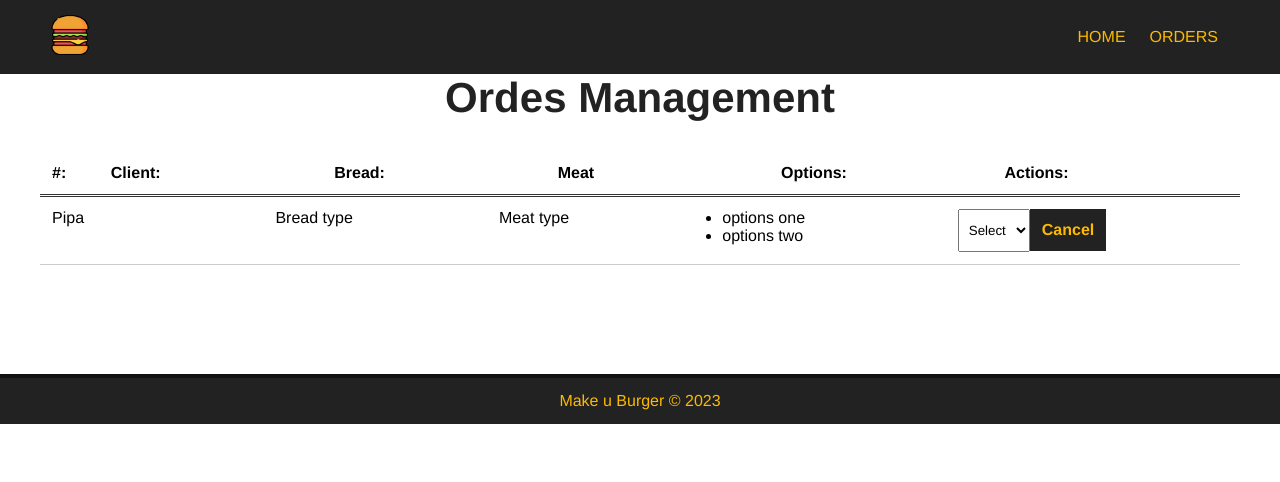
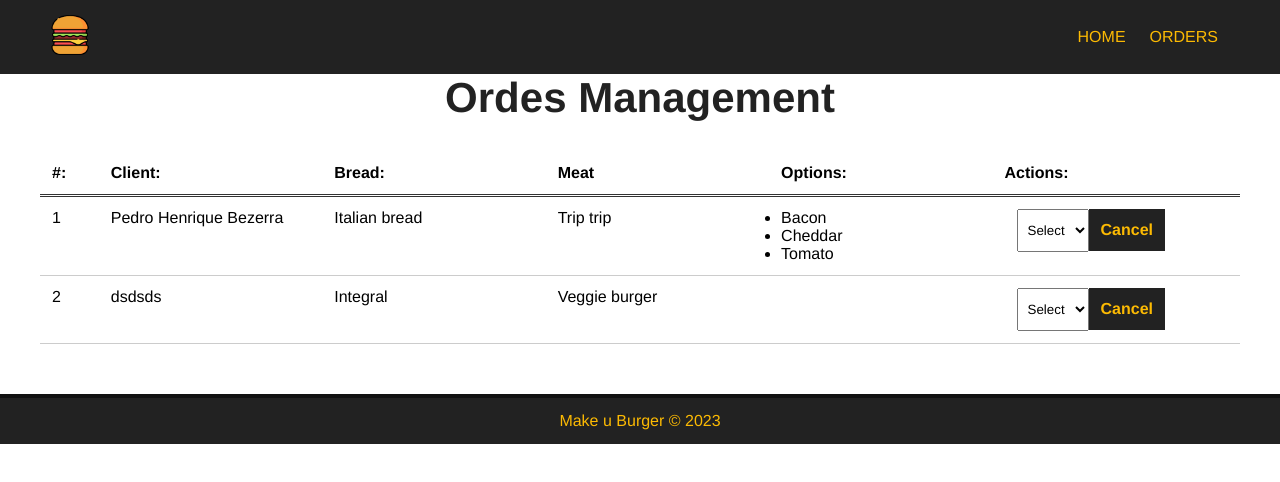
Before and after one commit to BezerraPedrinho/MakeYourBurguer, a Vue app: page /orders in a window 1280 px wide. Shown: the top 482 px of the page. Built offline with nearby package versions, Linux system fonts and the light colour scheme; data requests are answered from the project's data file.

Commit message:
add data in dashboard table

```diff
--- a/db/db.json
+++ b/db/db.json
@@ -79,88 +79,24 @@
   ],
   "burgers": [
     {
-      "nome": "wd",
-      "bread": "3 cheeses",
-      "meat": "Rump steak",
+      "name": "Pedro Henrique Bezerra",
+      "bread": "Italian bread",
+      "meat": "Trip trip",
       "optionsdata": [
-        "Bacon"
+        "Bacon",
+        "Cheddar",
+        "Tomato"
       ],
       "stats": "Requested",
       "id": 1
     },
     {
-      "nome": "Pedro Henrique Bezerra",
-      "bread": "Italian bread",
-      "meat": "Rump steak",
-      "optionsdata": [
-        "Bacon",
-        "Cheddar"
-      ],
+      "name": "dsdsds",
+      "bread": "Integral",
+      "meat": "Veggie burger",
+      "optionsdata": [],
       "stats": "Requested",
       "id": 2
-    },
-    {
-      "nome": "dsdssd",
-      "bread": "3 cheeses",
-      "meat": "Rump steak",
-      "optionsdata": [
-        "Bacon",
-        "Cheddar"
-      ],
-      "stats": "Requested",
-      "id": 3
-    },
-    {
-      "nome": null,
-      "bread": null,
-      "meat": null,
-      "optionsdata": [],
-      "stats": "Requested",
-      "id": 4
-    },
-    {
-      "nome": null,
-      "bread": "3 cheeses",
-      "meat": "Rump steak",
-      "optionsdata": [],
-      "stats": "Requested",
-      "id": 5
-    },
-    {
-      "nome": "",
-      "bread": "",
-      "meat": "",
-      "optionsdata": [],
-      "stats": "Requested",
-      "id": 6
-    },
-    {
-      "nome": "Pedro Henrique Bezerra",
-      "bread": "Italian bread",
-      "meat": "Trip trip",
-      "optionsdata": [
-        "Bacon"
-      ],
-      "stats": "Requested",
-      "id": 7
-    },
-    {
-      "nome": "werg",
-      "bread": "3 cheeses",
-      "meat": "meat",
-      "optionsdata": [
-        "Bacon"
-      ],
-      "stats": "Requested",
-      "id": 8
-    },
-    {
-      "nome": null,
-      "bread": null,
-      "meat": null,
-      "optionsdata": [],
-      "stats": "Requested",
-      "id": 9
     }
   ]
 }
--- a/src/components/BurgerForm.vue
+++ b/src/components/BurgerForm.vue
@@ -115,7 +115,7 @@
         (option) => this.options[option]
       );
       const data = {
-        nome: this.name,
+        name: this.name,
         bread: this.bread,
         meat: this.meat,
         optionsdata: selectedOptions,
--- a/src/components/Dashboad.vue
+++ b/src/components/Dashboard.vue
@@ -11,14 +11,16 @@
       </div>
     </div>
     <div class="burger-table-rows">
-      <div class="burger-table-row">
-        <div>Pipa</div>
-        <div>Bread type</div>
-        <div>Meat type</div>
+      <div class="burger-table-row" v-for="burger in burgers" :key="burger.id">
+        <div class="order-number">{{ burger.id }}</div>
+        <div>{{ burger.name }}</div>
+        <div>{{ burger.bread }}</div>
+        <div>{{ burger.meat }}</div>
         <div>
           <ul>
-            <li>options one</li>
-            <li>options two</li>
+            <li v-for="(option, index) in burger.optionsdata" :key="index">
+              {{ option }}
+            </li>
           </ul>
         </div>
         <div>
@@ -34,6 +36,24 @@
 <script>
 export default {
   name: "DashBoard",
+  data() {
+    return {
+      burgers: null,
+      burger_id: null,
+      status: [],
+    };
+  },
+  methods: {
+    async getOrders() {
+      const req = await fetch("http://localhost:3000/burgers");
+      const data = await req.json();
+      this.burgers = data;
+      console.log(data);
+    },
+  },
+  mounted() {
+    this.getOrders();
+  },
 };
 </script>
 <style scoped>
--- a/src/views/OrdersView.vue
+++ b/src/views/OrdersView.vue
@@ -2,13 +2,13 @@
   <div class="main-container">
     <h1>Ordes Management</h1>
 
-    <Dashboad />
+    <Dashboard />
   </div>
 </template>
 <script>
-import Dashboad from "@/components/Dashboad.vue";
+import Dashboard from "@/components/Dashboard.vue";
 export default {
   name: "ordes",
-  components: { Dashboad },
+  components: { Dashboard },
 };
 </script>
```
